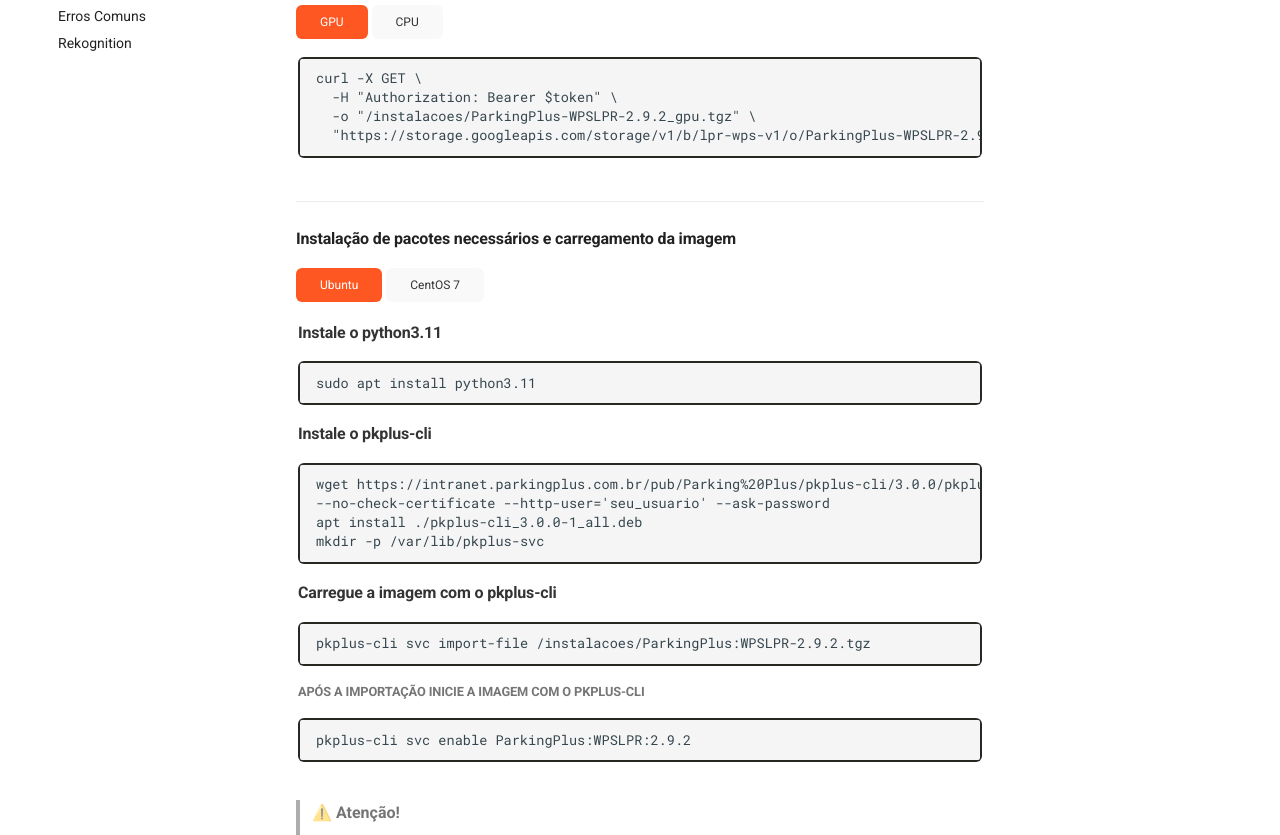
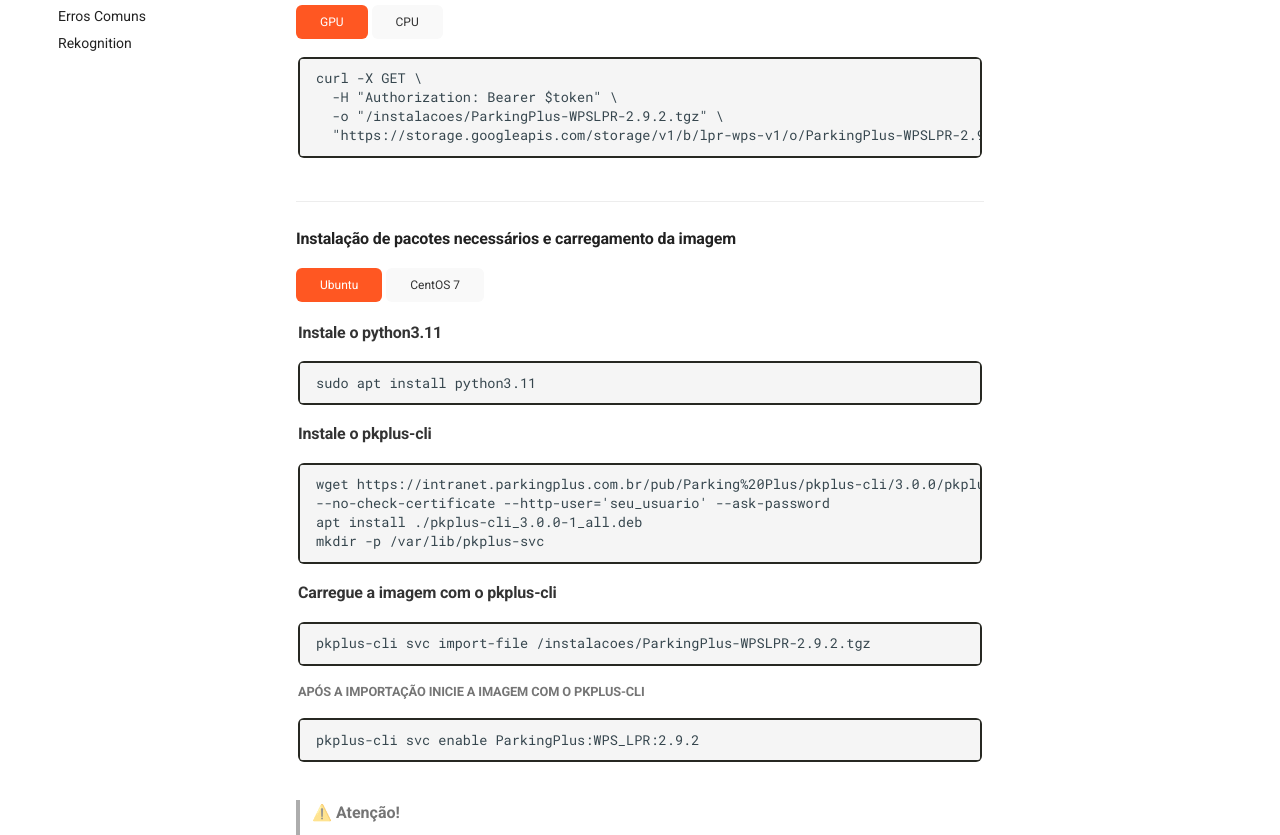
Before and after one commit to victorhjk/manual_wps_lpr, an MkDocs documentation site: the page built from docs/instalacao.md, in a window 1280 px wide and 1400 px high, scrolled down 1154 px. Shown: the part 299-1134 px from the top of the window. Built offline with MkDocs 1.6.1 and Material for MkDocs 9.7.7, drawn with Linux system fonts in a browser that asks for light colours; the version menu is left out; some of the changed lines change nothing that is shown.

Commit message:
update version 2.9.2

```diff
--- a/docs/instalacao.md
+++ b/docs/instalacao.md
@@ -139,7 +139,7 @@
 <div id="GPU" class="tabcontent-platform">
   <pre><code class="language-bash">curl -X GET \
   -H "Authorization: Bearer $token" \
-  -o "/instalacoes/ParkingPlus-WPSLPR-2.9.2_gpu.tgz" \
+  -o "/instalacoes/ParkingPlus-WPSLPR-2.9.2.tgz" \
   "https://storage.googleapis.com/storage/v1/b/lpr-wps-v1/o/ParkingPlus-WPSLPR-2.9.2_gpu.tgz?alt=media"</code></pre>
 </div>
 
@@ -147,7 +147,7 @@
 <div id="CPU" class="tabcontent-platform">
   <pre><code class="language-bash">curl -X GET \
   -H "Authorization: Bearer $token" \
-  -o "/instalacoes/ParkingPlus-WPSLPR-2.9.2_cpu.tgz" \
+  -o "/instalacoes/ParkingPlus-WPSLPR-2.9.2.tgz" \
   "https://storage.googleapis.com/storage/v1/b/lpr-wps-v1/o/ParkingPlus-WPSLPR-2.9.2_cpu.tgz?alt=media"</code></pre>
 </div>
 
@@ -171,9 +171,9 @@
 apt install ./pkplus-cli_3.0.0-1_all.deb
 mkdir -p /var/lib/pkplus-svc</code></pre>
   <h4>Carregue a imagem com o pkplus-cli</h4>
-  <pre><code class="language-bash">pkplus-cli svc import-file /instalacoes/ParkingPlus:WPSLPR-2.9.2.tgz</code></pre>
+  <pre><code class="language-bash">pkplus-cli svc import-file /instalacoes/ParkingPlus-WPSLPR-2.9.2.tgz</code></pre>
   <h5>Após a importação inicie a imagem com o pkplus-cli</h5>
-  <pre><code class="language-bash">pkplus-cli svc enable ParkingPlus:WPSLPR:2.9.2</code></pre>
+  <pre><code class="language-bash">pkplus-cli svc enable ParkingPlus:WPS_LPR:2.9.2</code></pre>
 </div>
 
 <!-- Conteúdo CentOS -->
@@ -193,9 +193,9 @@
 --no-check-certificate --http-user='seu_usuario' --ask-password
 apt install ./pkplus-cli_3.0.0-1_all.deb
 mkdir -p /var/lib/pkplus-svc</code></pre>
-  <pre><code class="language-bash">pkplus-cli svc import-file /instalacoes/ParkingPlus:WPSLPR-2.9.2.tgz</code></pre>
+  <pre><code class="language-bash">pkplus-cli svc import-file /instalacoes/ParkingPlus-WPSLPR-2.9.2.tgz</code></pre>
   <h5>Após a importação inicie a imagem com pkplus-cli</h5>
-  <pre><code class="language-bash">pkplus-cli svc enable ParkingPlus:WPSLPR:2.9.2</code></pre>
+  <pre><code class="language-bash">pkplus-cli svc enable ParkingPlus:WPS_LPR:2.9.2</code></pre>
 </div>
 
 <!-- Scripts separados para abas -->
```
Also changed, not shown: docs/rekognition.md (line endings or trailing spaces), 4 other files.
